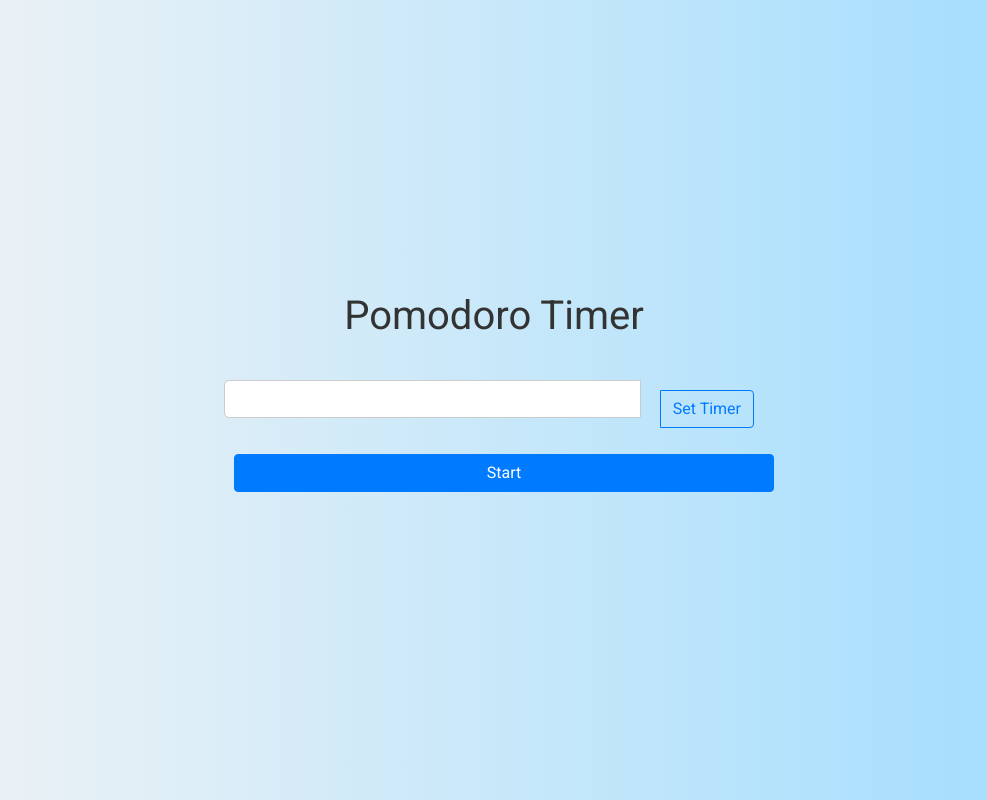
After one commit to your-dev-team/vhtLuOq6hnBza5Z, a Node server app: template index.ejs in a window 1280 px wide. The commit adds this page. Shown: the whole page, without its empty margins (146-1133 px from the left). Run offline with Node 20, Linux system fonts and the light colour scheme; the template is opened without the code that fills it, so the values that code supplies are empty; some libraries are stand-ins or nearby versions.

Commit message:
Add files via your-dev-team

```diff
--- /dev/null
+++ b/index.ejs
@@ -0,0 +1,28 @@
+<!DOCTYPE html>
+<html>
+<head>
+  <title>Pomodoro Timer</title>
+  <meta name="viewport" content="width=device-width, initial-scale=1">
+  <link href="https://fonts.googleapis.com/css?family=Roboto&display=swap" rel="stylesheet">
+  <link rel="stylesheet" href="https://stackpath.bootstrapcdn.com/bootstrap/4.5.2/css/bootstrap.min.css">
+  <link rel="stylesheet" href="/css/style.css">
+</head>
+<body>
+  <div class="container">
+    <div class="row justify-content-center align-items-center vh-100">
+      <div class="col-md-6">
+        <h1>Pomodoro Timer</h1>
+        <form id="timer-form" class="input-group mb-3">
+          <input type="number" id="timer-input" class="form-control" required>
+          <div class="input-group-append">
+            <button type="submit" class="btn btn-outline-primary">Set Timer</button>
+          </div>
+        </form>
+        <button id="start-button" class="btn btn-primary btn-block">Start</button>
+        <div id="countdown-display" class="mt-3 text-center"></div>
+      </div>
+    </div>
+  </div>
+  <script src="/js/main.js"></script>
+</body>
+</html>
--- a/public/css/style.css
+++ b/public/css/style.css
@@ -1,11 +1,49 @@
 body {
-  font-family: Arial, sans-serif;
+  font-family: 'Roboto', sans-serif;
+  text-align: center;
+  background: linear-gradient(to right, #f4f4f4, #9ddcff);
+  color: #333;
+  margin: 0;
+  padding: 50px;
+  height: 100vh;
+  display: flex;
+  justify-content: center;
+  align-items: center;
+  flex-direction: column;
 }
 
-#timer-form {
-  margin-bottom: 20px;
+h1 {
+  font-size: 2.5rem;
+  margin-bottom: 40px;
+  color: #333;
 }
 
-#start-button {
-  display: none;
+form {
+  margin-bottom: 20px;
+  display: flex;
+  justify-content: center;
 }
+
+form input[type="number"] {
+  padding: 10px;
+  font-size: 1rem;
+  border-radius: 5px;
+  border: 1px solid #ccc;
+  margin-right: 10px;
+}
+
+button {
+  background-color: #007BFF;
+  color: #fff;
+  border: none;
+  padding: 10px 20px;
+  border-radius: 5px;
+  cursor: pointer;
+  margin: 10px;
+  font-size: 1rem;
+  transition: background-color 0.3s ease;
+}
+
+button:hover {
+  background-color: #0056b3;
+}
--- a/views/index.ejs
+++ b/views/index.ejs
@@ -2,15 +2,17 @@
 <html>
 <head>
   <title>Pomodoro Timer</title>
+  <link href="https://fonts.googleapis.com/css?family=Roboto&display=swap" rel="stylesheet">
   <link rel="stylesheet" href="/css/style.css">
 </head>
 <body>
   <h1>Pomodoro Timer</h1>
   <form id="timer-form">
     <input type="number" id="timer-input" required>
-    <button type="submit">Set Timer</button>
+    <button id="start-button">Start</button>
+    <button id="reset-button" type="reset">Reset</button>
   </form>
-  <button id="start-button">Start</button>
+  <div id="countdown-display"></div>
   <script src="/js/main.js"></script>
 </body>
 </html>
```
Also changed, not shown: main.js (added, +34 -0 lines), style.css (added, +16 -0 lines).
